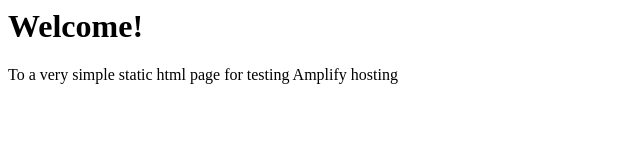
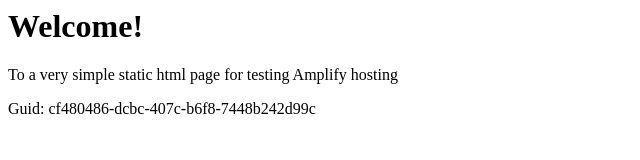
Before and after one commit to aws-aemilia-syd/Github-PR-Commit-Integration-Test-DoNotTouch-Gith-P5X5MO5I-v1-prod-ap-southeast-2, a website: page src/index.html in a window 1280 px wide. Shown: the whole page, without its empty margins (0-640 px from the left). Drawn offline with Linux system fonts and the light colour scheme.

Commit message:
commit from integ tests

```diff
--- a/src/index.html
+++ b/src/index.html
@@ -1,3 +1,5 @@
+
+
 <html lang="en">
 
 <head>
@@ -10,6 +12,6 @@
 <body>
     <h1>Welcome!</h1>
     <p>To a very simple static html page for testing Amplify hosting</p>
-</body>
+    <p>Guid: cf480486-dcbc-407c-b6f8-7448b242d99c</p></body>
 
 </html>
```
